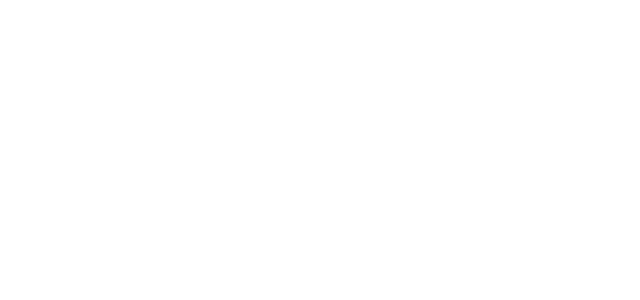
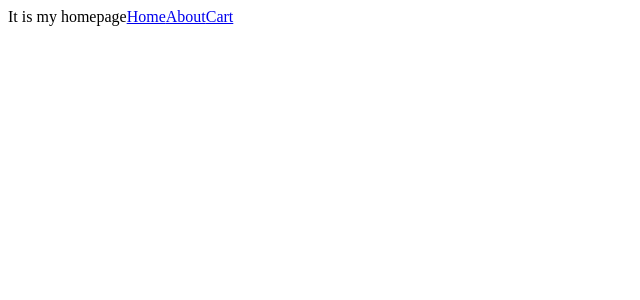
Before and after one commit to Dimon-2022/react-router, a React (Vite) app: page / in a window 1280 px wide. Shown: the top 300 px of the page, without its empty margins (0-640 px from the left). Built offline with nearby package versions, Linux system fonts and the light colour scheme.

Commit message:
introduction to React Router

```diff
--- a/package.json
+++ b/package.json
@@ -11,7 +11,8 @@
   },
   "dependencies": {
     "react": "^18.3.1",
-    "react-dom": "^18.3.1"
+    "react-dom": "^18.3.1",
+    "react-router-dom": "^7.6.0"
   },
   "devDependencies": {
     "@eslint/js": "^9.13.0",
--- a/src/App.jsx
+++ b/src/App.jsx
@@ -1,5 +1,40 @@
+import { createBrowserRouter, RouterProvider } from "react-router-dom";
+import Home from "./pages/Home";
+import About from "./pages/About";
+import Cart from "./pages/Cart";
+import Categories from "./pages/Categories";
+import NotFound from "./pages/NotFound";
+import ProductDetails from "./pages/ProductDetails";
+
+const router = createBrowserRouter([
+  {
+    path: "/",
+    element: <Home />,
+  },
+  {
+    path: "about",
+    element: <About />,
+  },
+  {
+    path: "cart",
+    element: <Cart />,
+  },
+  {
+    path: "categories",
+    element: <Categories />,
+  },
+  {
+    path: "product",
+    element: <ProductDetails />,
+  },
+  {
+    path: "*",
+    element: <NotFound />,
+  },
+]);
+
 function App() {
-  return <div></div>;
+  return <RouterProvider router={router} />;
 }
 
 export default App;
--- /dev/null
+++ b/src/pages/About.jsx
@@ -0,0 +1,11 @@
+import { Link } from "react-router-dom"
+
+function About() {
+    return (
+        <div>
+            About us
+        </div>
+    )
+}
+
+export default About
--- /dev/null
+++ b/src/pages/Cart.jsx
@@ -0,0 +1,9 @@
+function Cart() {
+    return (
+        <div>
+            Cart
+        </div>
+    )
+}
+
+export default Cart
--- /dev/null
+++ b/src/pages/Categories.jsx
@@ -0,0 +1,9 @@
+function Categories() {
+    return (
+        <div>
+            Categories
+        </div>
+    )
+}
+
+export default Categories
--- /dev/null
+++ b/src/pages/Home.jsx
@@ -0,0 +1,14 @@
+import { Link, NavLink } from "react-router-dom";
+
+function Home() {
+  return (
+    <div>
+      It is my homepage
+      <NavLink to={"/"}>Home</NavLink>
+      <NavLink to={"about"}>About</NavLink>
+      <NavLink to={"cart"}>Cart</NavLink>
+    </div>
+  );
+}
+
+export default Home;
--- /dev/null
+++ b/src/pages/NotFound.jsx
@@ -0,0 +1,9 @@
+function NotFound() {
+    return (
+        <div>
+            Page NotFound
+        </div>
+    )
+}
+
+export default NotFound
--- /dev/null
+++ b/src/pages/ProductDetails.jsx
@@ -0,0 +1,9 @@
+function ProductDetails() {
+    return (
+        <div>
+            Product details
+        </div>
+    )
+}
+
+export default ProductDetails
```
Also changed, not shown: src/components/Header.jsx (added, +9 -0 lines), 1 other file (tests, documents, lock files or other folders).
